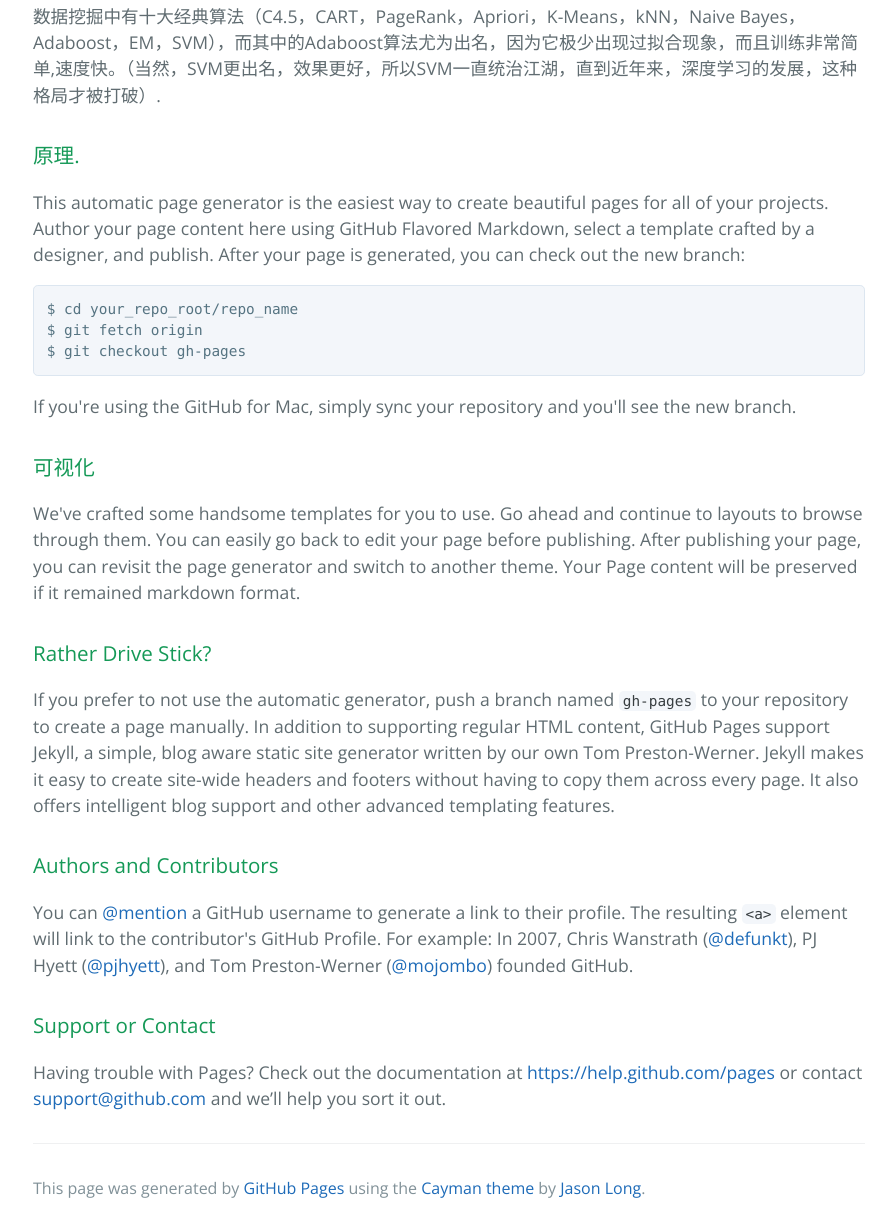
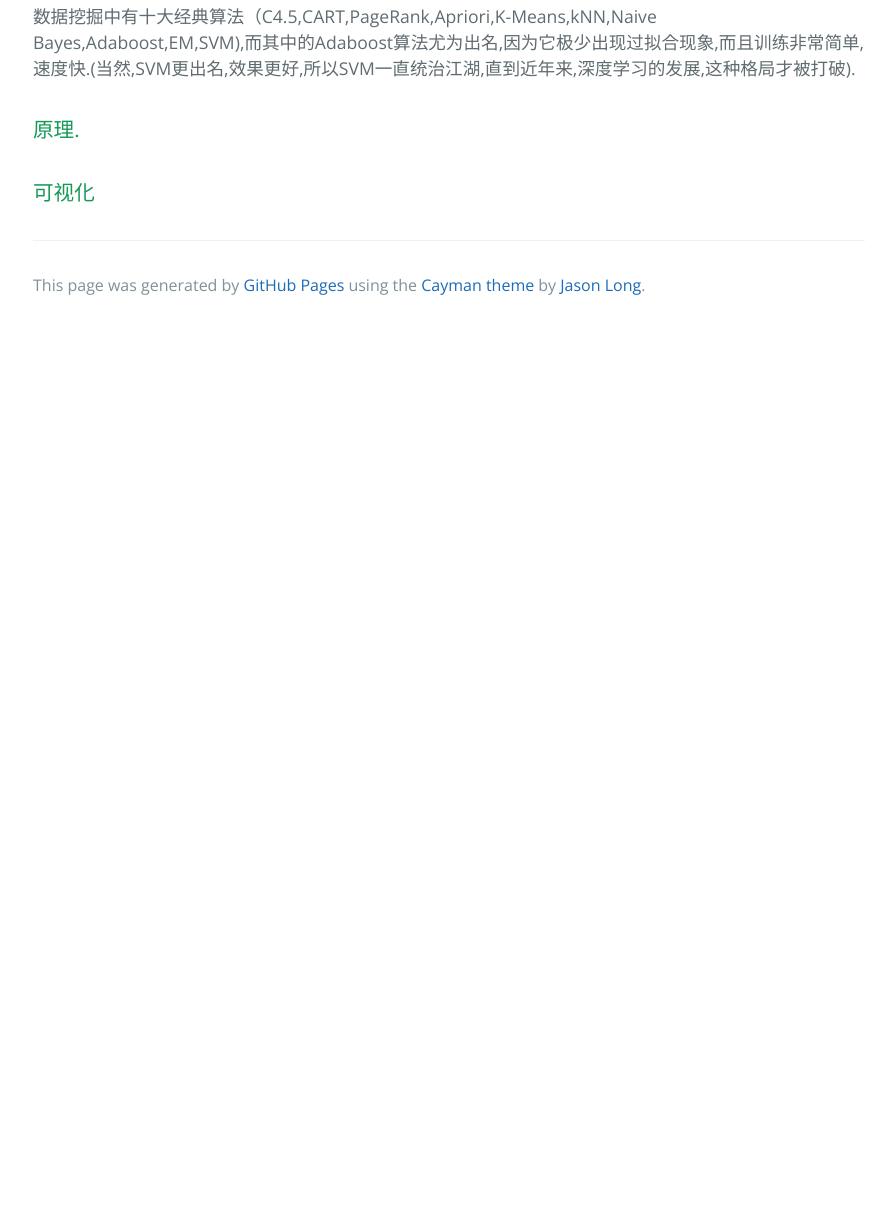
Before and after one commit to cvsch/fff.github.io, a plain HTML site: page index.html in a window 1280 px wide. Shown: the part 346-1578 px from the top of the page, without its empty margins (191-1087 px from the left). After the commit the page ends 800 px from the top, so only its background shows below. Drawn offline with nearby package versions, Linux system fonts and the light colour scheme.

Commit message:
Replace master branch with page content via GitHub

```diff
--- a/index.html
+++ b/index.html
@@ -16,39 +16,13 @@
     </section>
 
     <section class="main-content">
-      <p>数据挖掘中有十大经典算法（C4.5，CART，PageRank，Apriori，K-Means，kNN，Naive Bayes，Adaboost，EM，SVM），而其中的Adaboost算法尤为出名，因为它极少出现过拟合现象，而且训练非常简单,速度快。（当然，SVM更出名，效果更好，所以SVM一直统治江湖，直到近年来，深度学习的发展，这种格局才被打破）.</p>
+      <p>数据挖掘中有十大经典算法（C4.5,CART,PageRank,Apriori,K-Means,kNN,Naive Bayes,Adaboost,EM,SVM),而其中的Adaboost算法尤为出名,因为它极少出现过拟合现象,而且训练非常简单,速度快.(当然,SVM更出名,效果更好,所以SVM一直统治江湖,直到近年来,深度学习的发展,这种格局才被打破).</p>
 
 <h3>
 <a id="原理" class="anchor" href="#%E5%8E%9F%E7%90%86" aria-hidden="true"><span class="octicon octicon-link"></span></a>原理.</h3>
 
-<p>This automatic page generator is the easiest way to create beautiful pages for all of your projects. Author your page content here using GitHub Flavored Markdown, select a template crafted by a designer, and publish. After your page is generated, you can check out the new branch:</p>
-
-<pre><code>$ cd your_repo_root/repo_name
-$ git fetch origin
-$ git checkout gh-pages
-</code></pre>
-
-<p>If you're using the GitHub for Mac, simply sync your repository and you'll see the new branch.</p>
-
 <h3>
 <a id="可视化" class="anchor" href="#%E5%8F%AF%E8%A7%86%E5%8C%96" aria-hidden="true"><span class="octicon octicon-link"></span></a>可视化</h3>
-
-<p>We've crafted some handsome templates for you to use. Go ahead and continue to layouts to browse through them. You can easily go back to edit your page before publishing. After publishing your page, you can revisit the page generator and switch to another theme. Your Page content will be preserved if it remained markdown format.</p>
-
-<h3>
-<a id="rather-drive-stick" class="anchor" href="#rather-drive-stick" aria-hidden="true"><span class="octicon octicon-link"></span></a>Rather Drive Stick?</h3>
-
-<p>If you prefer to not use the automatic generator, push a branch named <code>gh-pages</code> to your repository to create a page manually. In addition to supporting regular HTML content, GitHub Pages support Jekyll, a simple, blog aware static site generator written by our own Tom Preston-Werner. Jekyll makes it easy to create site-wide headers and footers without having to copy them across every page. It also offers intelligent blog support and other advanced templating features.</p>
-
-<h3>
-<a id="authors-and-contributors" class="anchor" href="#authors-and-contributors" aria-hidden="true"><span class="octicon octicon-link"></span></a>Authors and Contributors</h3>
-
-<p>You can <a href="https://github.com/blog/821" class="user-mention">@mention</a> a GitHub username to generate a link to their profile. The resulting <code>&lt;a&gt;</code> element will link to the contributor's GitHub Profile. For example: In 2007, Chris Wanstrath (<a href="https://github.com/defunkt" class="user-mention">@defunkt</a>), PJ Hyett (<a href="https://github.com/pjhyett" class="user-mention">@pjhyett</a>), and Tom Preston-Werner (<a href="https://github.com/mojombo" class="user-mention">@mojombo</a>) founded GitHub.</p>
-
-<h3>
-<a id="support-or-contact" class="anchor" href="#support-or-contact" aria-hidden="true"><span class="octicon octicon-link"></span></a>Support or Contact</h3>
-
-<p>Having trouble with Pages? Check out the documentation at <a href="https://help.github.com/pages">https://help.github.com/pages</a> or contact <a href="mailto:support@github.com">support@github.com</a> and we’ll help you sort it out.</p>
 
       <footer class="site-footer">
 
```
Also changed, not shown: params.json (+1 -1 lines).
